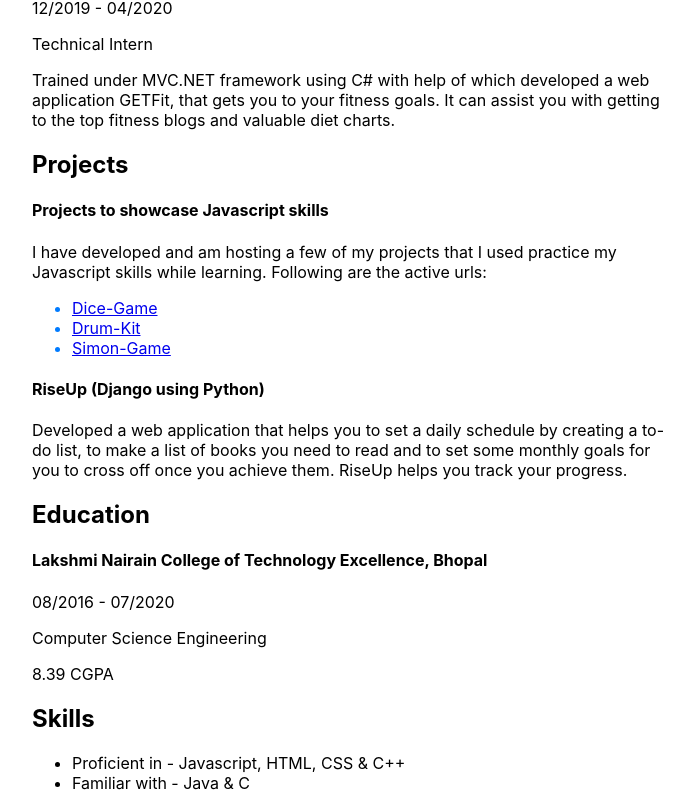
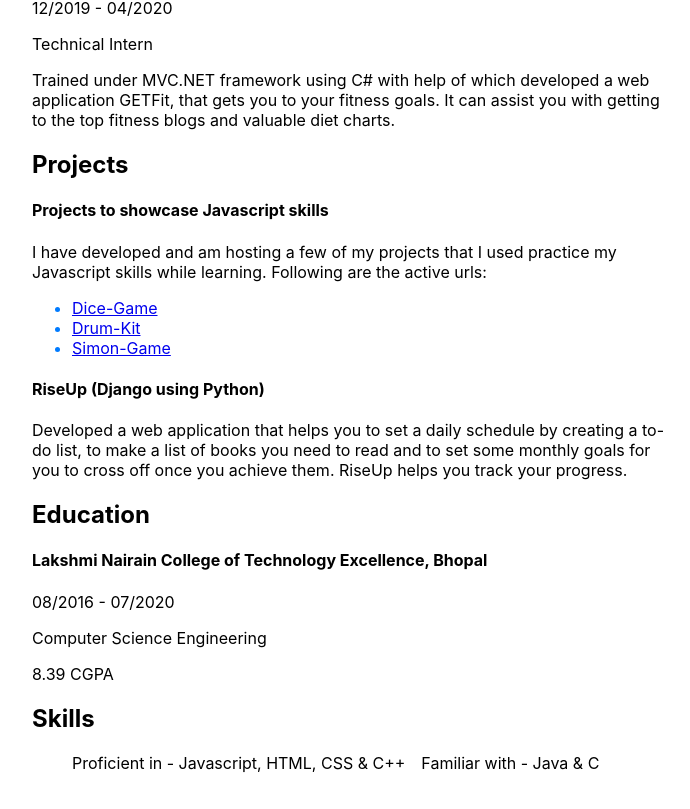
Before and after one commit to RohanNaidu97/Portfolio, a React (Create React App) app: page / in a window 1280 px wide. Shown: the part 611-1420 px from the top of the page, without its empty margins (288-978 px from the left). Built offline with nearby package versions, Linux system fonts and the light colour scheme.

Commit message:
Update Skills.js

```diff
--- a/src/components/Skills.js
+++ b/src/components/Skills.js
@@ -2,7 +2,7 @@ import "./Skills.css";
 
 function Skills(){
     return(
-        <div className="container">
+        <div className="skills">
                 <ul>
                     <li>Proficient in - Javascript, HTML, CSS & C++</li>
                     <li> Familiar with - Java & C </li>
```
